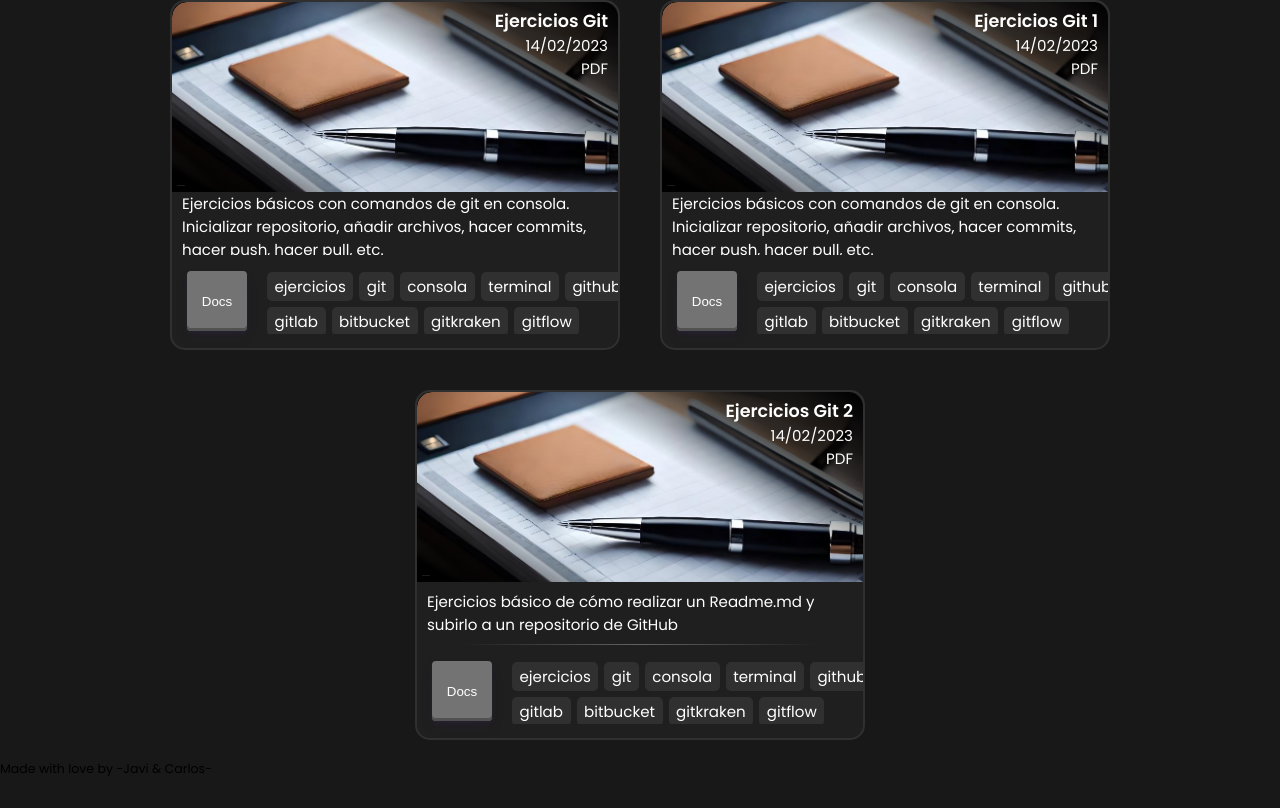
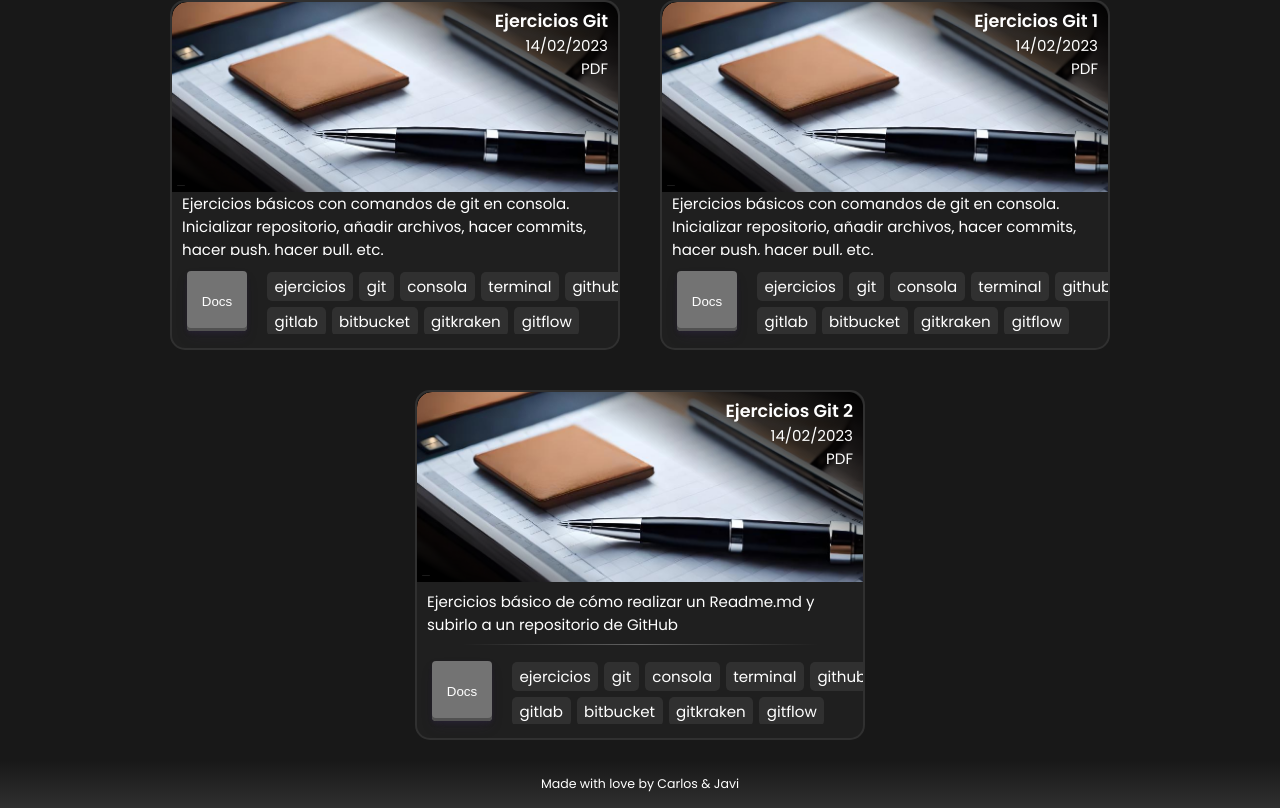
Before and after one commit to C4rlosca/FSWD-IndexHelper, a React (Create React App) app: page / in a window 1280 px wide. Shown: the part 2505-3313 px from the top of the page. Before the commit the page ends 3283 px from the top, so only its background shows below. Built offline with nearby package versions, Linux system fonts and the light colour scheme.

Commit message:
footer done

```diff
--- a/src/App.js
+++ b/src/App.js
@@ -5,6 +5,7 @@ import Data from "./db/data.json";
 import SearchBar from "./Components/SearchBar";
 import CardWrapper from "./Components/Wrapper";
 import Card from "./Components/Card";
+import Footer from "./Components/Footer";
 import { useState } from "react";
 
 const App = () => {
@@ -91,7 +92,7 @@ const App = () => {
           )}
         </CardWrapper>
       </main>
-      <footer>Made with love by -Javi & Carlos-</footer>
+      <Footer/>
     </>
   );
 };
--- /dev/null
+++ b/src/Components/Footer.css
@@ -0,0 +1,8 @@
+footer {
+    background: linear-gradient(0deg, #303030 0%, #181818 100%);
+    color: #fff;
+    padding: 15px;
+    text-align: center;
+    bottom: 0;
+    width: 100%;
+}
--- /dev/null
+++ b/src/Components/Footer.js
@@ -0,0 +1,11 @@
+import "./Footer.css"
+
+const Footer = () => {
+    return (
+        <footer>
+            <span>Made with love by Carlos & Javi</span>
+        </footer>
+    )
+}
+
+export default Footer;
```
